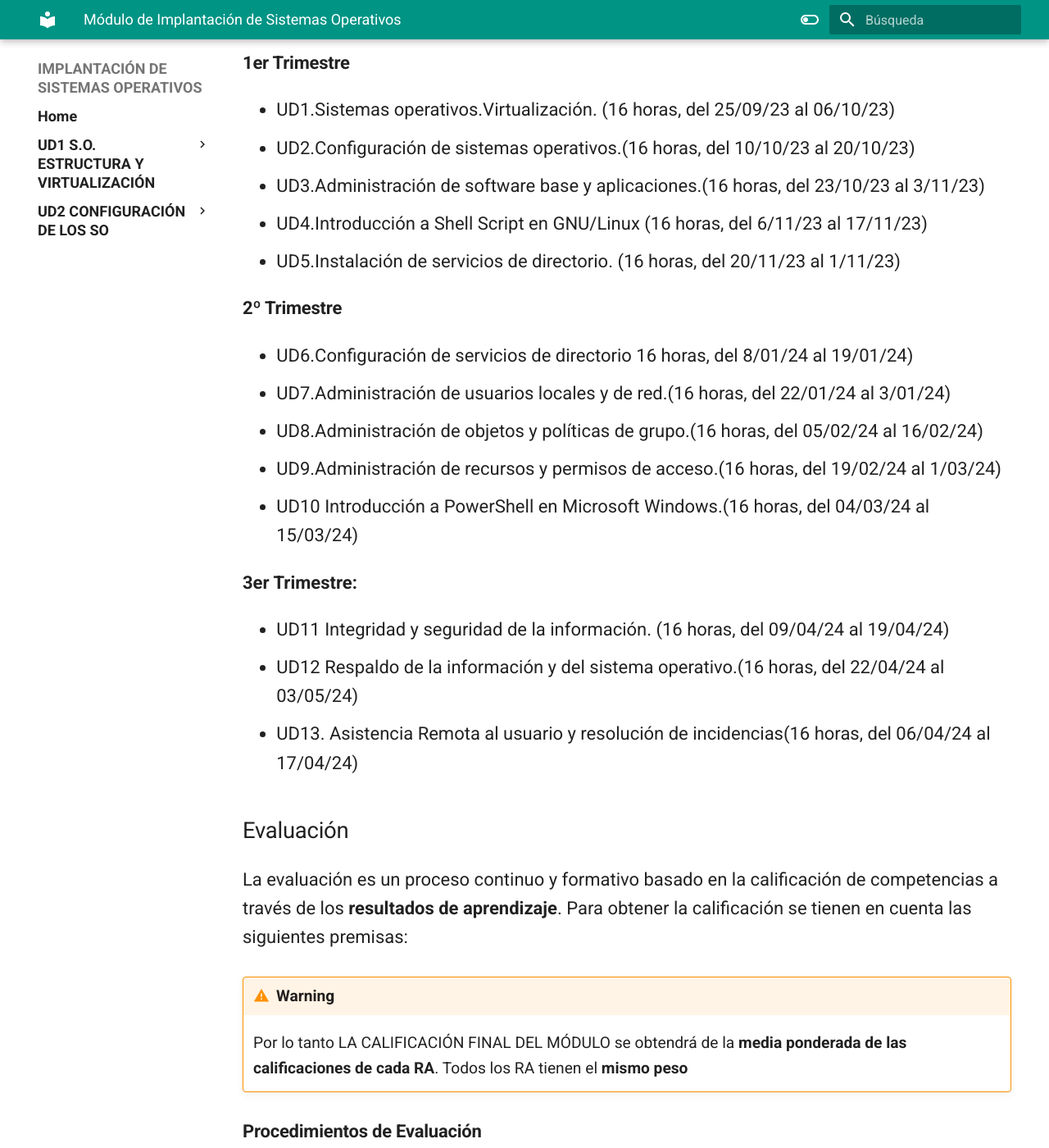
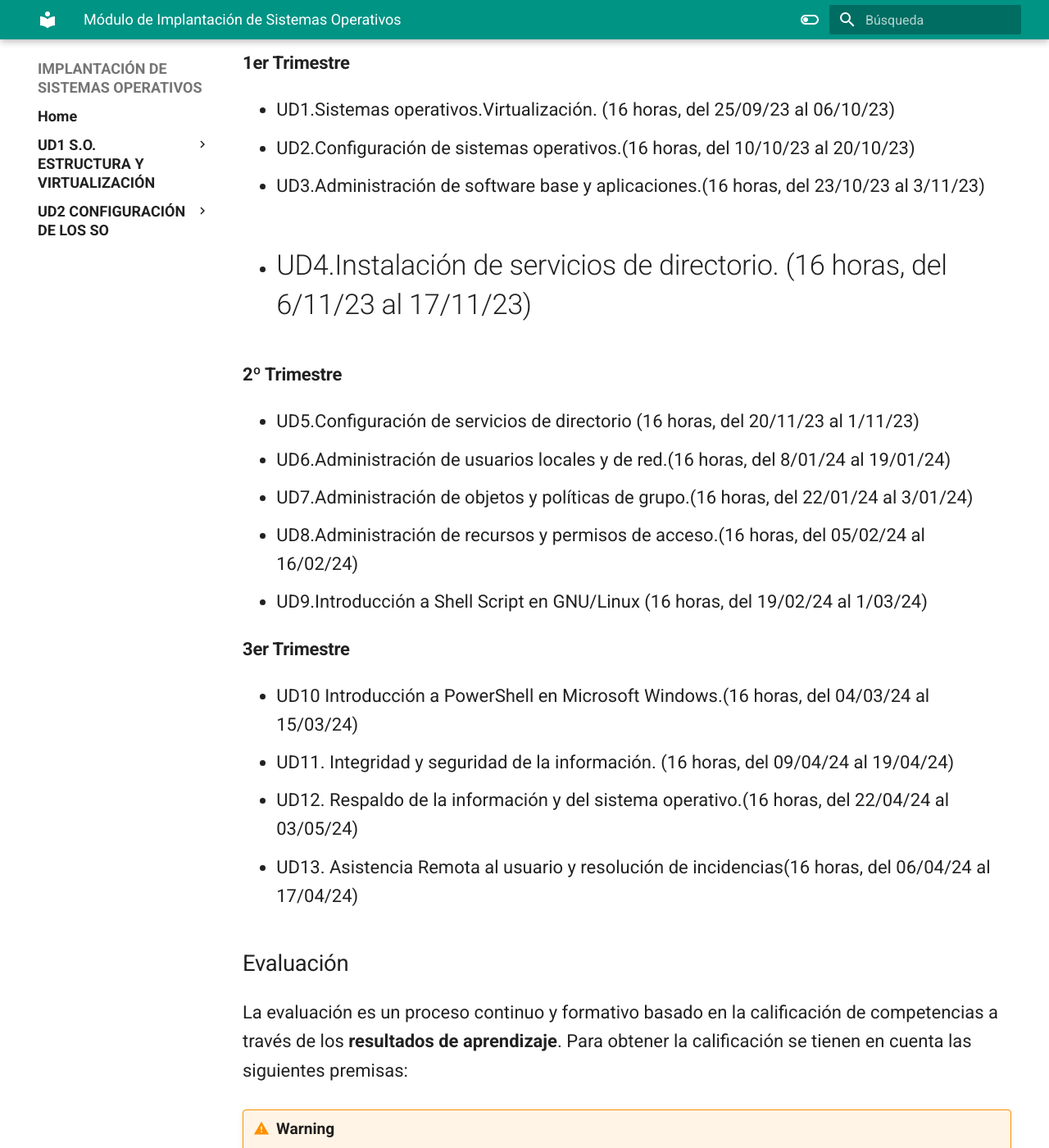
Before and after one commit to jmarlu/ISO, an MkDocs documentation site: the page built from docs/index.md, in a window 1280 px wide and 1400 px high, scrolled down 2144 px. Shown: the whole window at 82% size. Built offline with MkDocs 1.6.1 and Material for MkDocs 9.7.7, drawn with Linux system fonts in a browser that asks for light colours.

Commit message:
cambio de orden en las programaciones

```diff
--- a/docs/index.md
+++ b/docs/index.md
@@ -44,21 +44,22 @@ Las unidades de trabajo (UT) se han planificado según el [calendario escolar 20
 - UD1.Sistemas operativos.Virtualización. (16 horas, del 25/09/23 al 06/10/23)
 - UD2.Configuración de sistemas operativos.(16 horas, del 10/10/23 al 20/10/23)
 - UD3.Administración de software base y aplicaciones.(16 horas, del 23/10/23 al 3/11/23)
-- UD4.Introducción a Shell Script en GNU/Linux (16 horas, del 6/11/23 al 17/11/23)
-- UD5.Instalación de servicios de directorio. (16 horas, del 20/11/23 al 1/11/23)
+- UD4.Instalación de servicios de directorio. (16 horas, del 6/11/23 al 17/11/23)
+-
 
 #### 2º Trimestre
 
-- UD6.Configuración de servicios de directorio 16 horas, del 8/01/24 al 19/01/24)
-- UD7.Administración de usuarios locales y de red.(16 horas, del 22/01/24 al 3/01/24)
-- UD8.Administración de objetos y políticas de grupo.(16 horas, del 05/02/24 al 16/02/24)
-- UD9.Administración de recursos y permisos de acceso.(16 horas, del 19/02/24 al 1/03/24)
+- UD5.Configuración de servicios de directorio (16 horas, del 20/11/23 al 1/11/23)
+- UD6.Administración de usuarios locales y de red.(16 horas, del 8/01/24 al 19/01/24)
+- UD7.Administración de objetos y políticas de grupo.(16 horas, del 22/01/24 al 3/01/24)
+- UD8.Administración de recursos y permisos de acceso.(16 horas, del 05/02/24 al 16/02/24)
+- UD9.Introducción a Shell Script en GNU/Linux (16 horas, del 19/02/24 al 1/03/24)
+
+#### 3er Trimestre
+
 - UD10 Introducción a PowerShell en Microsoft Windows.(16 horas, del 04/03/24 al 15/03/24)
-
-**3er Trimestre:**
-
-- UD11 Integridad y seguridad de la información. (16 horas, del 09/04/24 al 19/04/24)
-- UD12 Respaldo de la información y del sistema operativo.(16 horas, del 22/04/24 al 03/05/24)
+- UD11. Integridad y seguridad de la información. (16 horas, del 09/04/24 al 19/04/24)
+- UD12. Respaldo de la información y del sistema operativo.(16 horas, del 22/04/24 al 03/05/24)
 - UD13. Asistencia Remota al usuario y resolución de incidencias(16 horas, del 06/04/24 al 17/04/24)
 
 <!--
```
